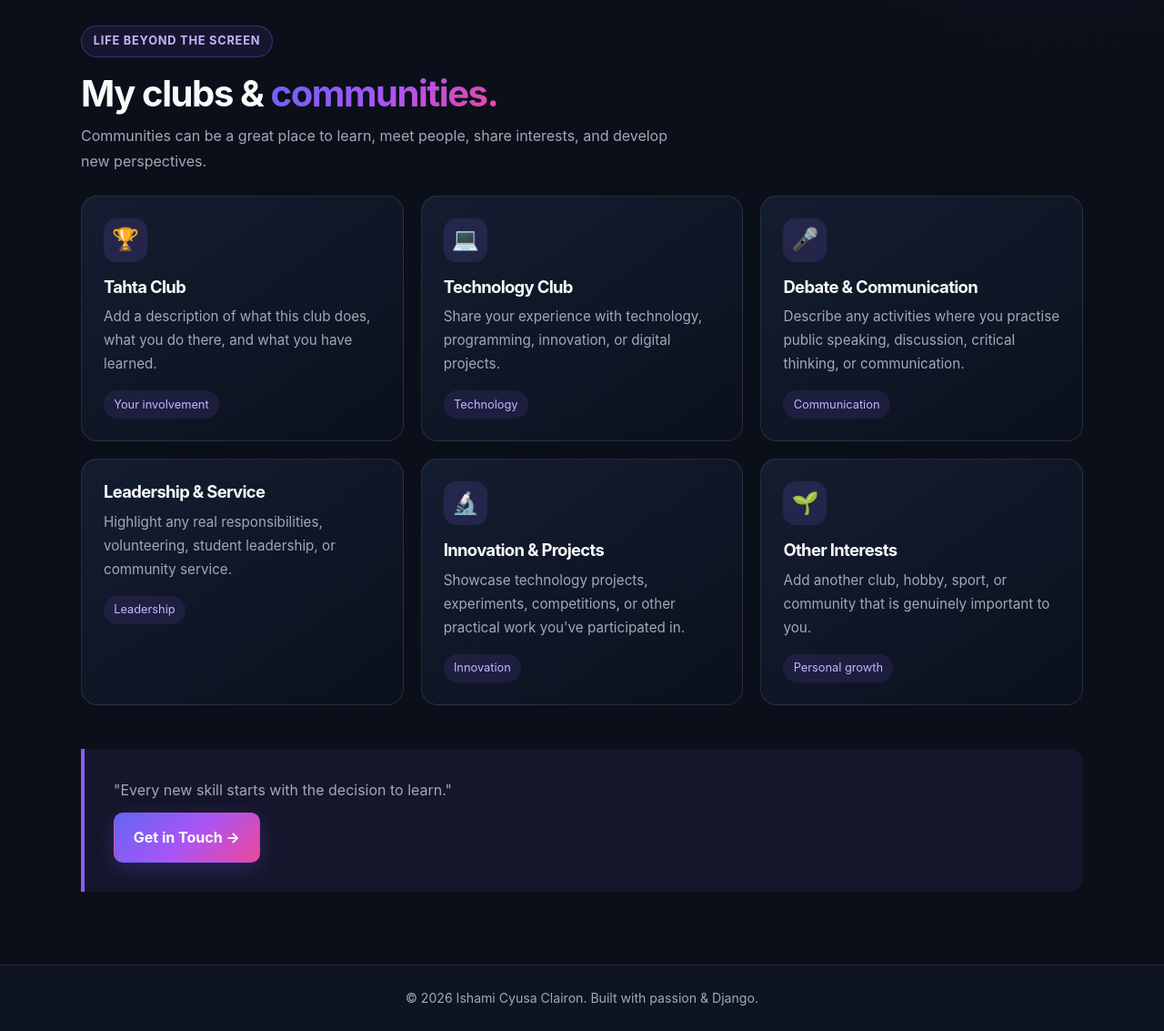
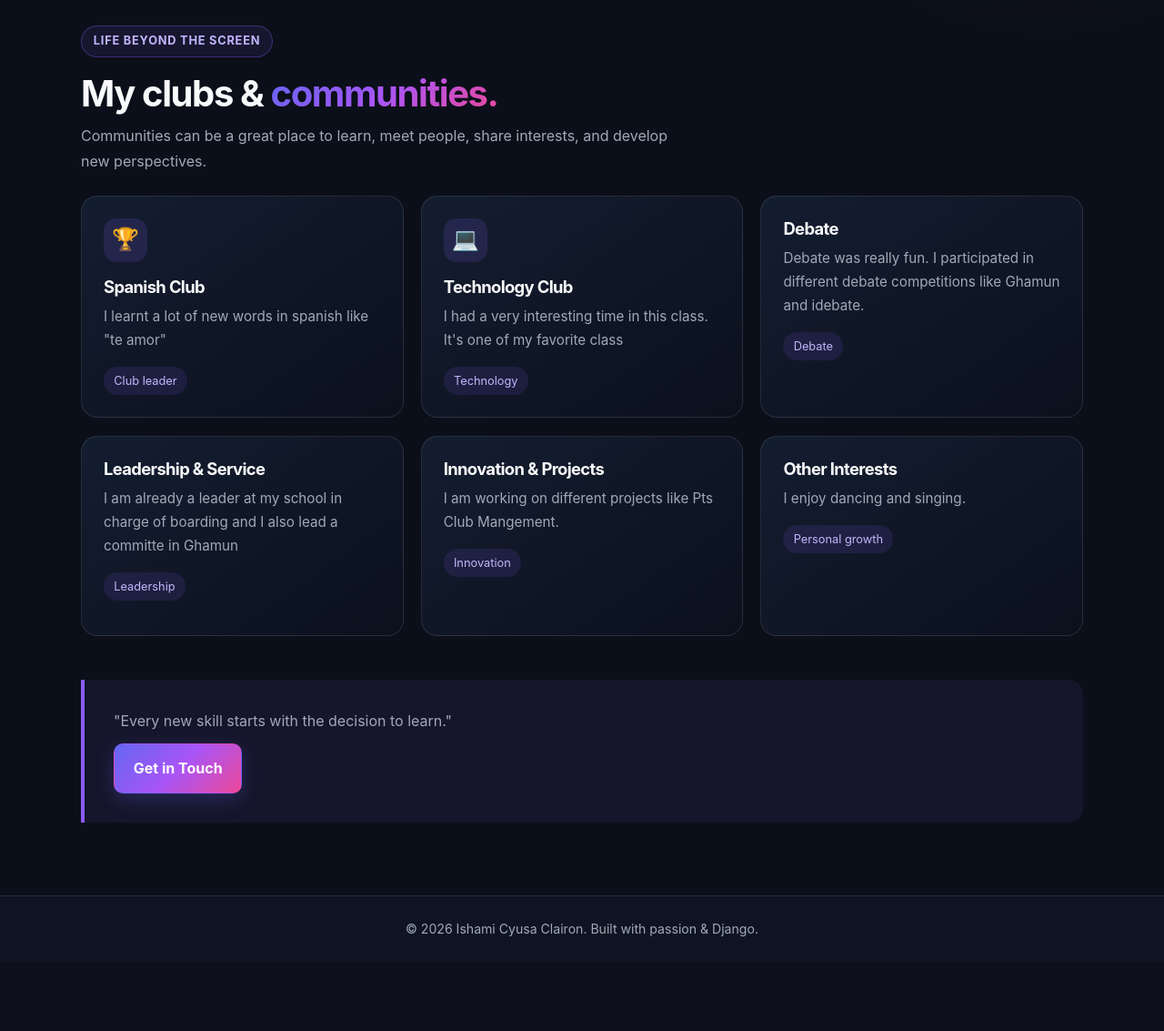
Before and after one commit to clairon-hub/clairon-portfolio, a Django app: page /about/ in a window 1280 px wide. Shown: the part 1254-2387 px from the top of the page at 91% size. After the commit the page ends 2283 px from the top, so only its background shows below. Run offline with Django 4.2, Linux system fonts and the light colour scheme.

Commit message:
improved Html version

```diff
--- a/templates/core/about.html
+++ b/templates/core/about.html
@@ -141,59 +141,54 @@
     <div class="card-grid">
         <article class="card club-card">
             <div class="card-icon">🏆</div>
-            <h3>Tahta Club</h3>
+            <h3>Spanish Club</h3>
             <p>
-                Add a description of what this club does, what you do
-                there, and what you have learned.
+                I learnt a lot of new words in spanish like "te amor"
             </p>
-            <span class="club-type">Your involvement</span>
+            <span class="club-type">Club leader</span>
         </article>
 
         <article class="card club-card">
             <div class="card-icon">💻</div>
             <h3>Technology Club</h3>
             <p>
-                Share your experience with technology, programming,
-                innovation, or digital projects.
+              I had a very interesting time in this class.
+              It's one of my favorite class
             </p>
             <span class="club-type">Technology</span>
         </article>
 
         <article class="card club-card">
-            <div class="card-icon">🎤</div>
-            <h3>Debate & Communication</h3>
+
+            <h3>Debate </h3>
             <p>
-                Describe any activities where you practise public speaking,
-                discussion, critical thinking, or communication.
+                Debate was really fun.
+                I participated in different debate competitions like Ghamun and idebate.
+
             </p>
-            <span class="club-type">Communication</span>
+            <span class="club-type">Debate</span>
         </article>
 
         <article class="card club-card">
             <h3>Leadership & Service</h3>
             <p>
-                Highlight any real responsibilities, volunteering,
-                student leadership, or community service.
+                I am already a leader at my school in charge of boarding and  I also lead a committe in Ghamun
             </p>
             <span class="club-type">Leadership</span>
         </article>
 
         <article class="card club-card">
-            <div class="card-icon">🔬</div>
             <h3>Innovation & Projects</h3>
             <p>
-                Showcase technology projects, experiments, competitions,
-                or other practical work you've participated in.
+               I am working on different projects like Pts Club Mangement.
             </p>
             <span class="club-type">Innovation</span>
         </article>
 
         <article class="card club-card">
-            <div class="card-icon">🌱</div>
             <h3>Other Interests</h3>
             <p>
-                Add another club, hobby, sport, or community that is
-                genuinely important to you.
+                I enjoy dancing and singing.
             </p>
             <span class="club-type">Personal growth</span>
         </article>
@@ -206,7 +201,7 @@
     </p>
     <p style="margin-top: .7rem;">
         <a href="{% url 'core:contact' %}" class="btn btn-primary">
-            Get in Touch →
+            Get in Touch
         </a>
     </p>
 </section>
```
